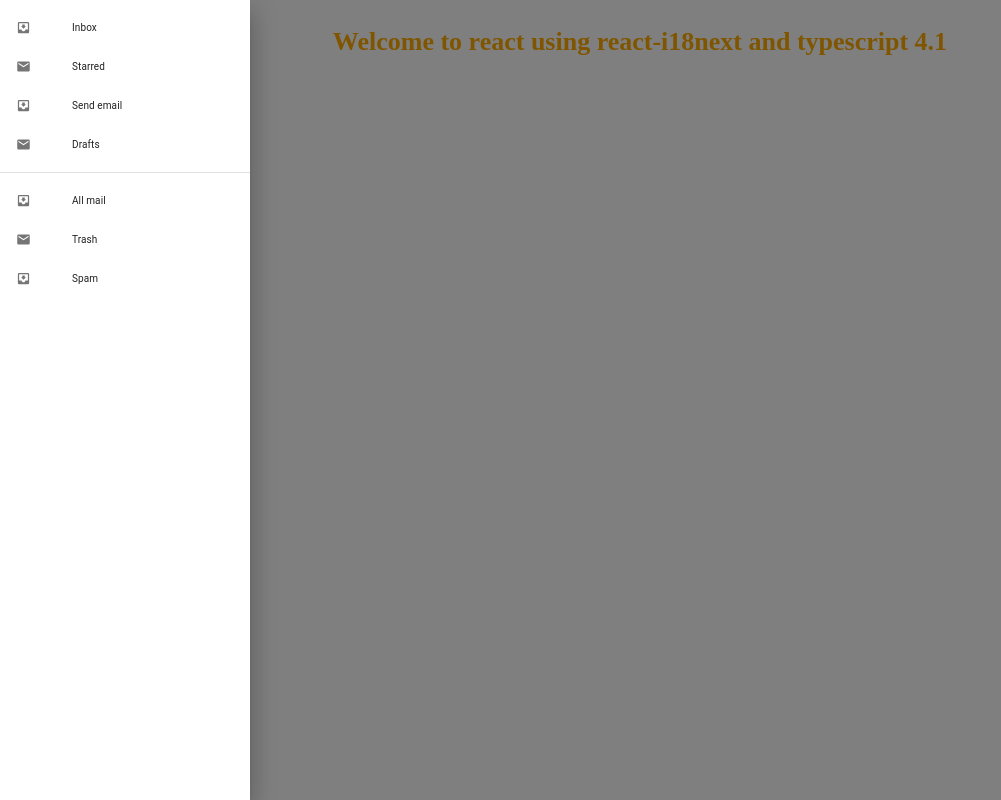
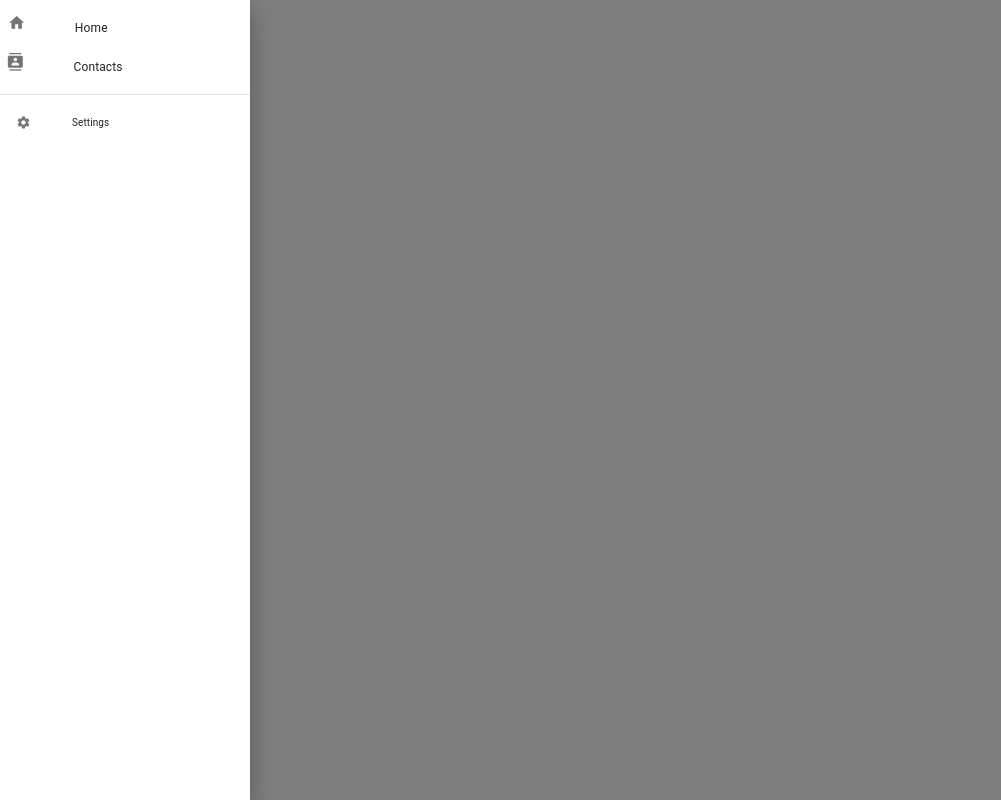
Before and after one commit to oldstud/bookmarks_app, a React (Create React App) app: page / in a window 1280 px wide. Both pictures are taken after a click on the button "MENU". Shown: the whole page, without its empty margins (0-1001 px from the left). Built offline with nearby package versions, Linux system fonts and the light colour scheme.

Commit message:
update nav

```diff
--- a/src/App.tsx
+++ b/src/App.tsx
@@ -6,33 +6,28 @@ import i18next from 'i18next';
 
 import Container from './components/Container'
 import { Navigation } from './components/Navigation';
+import { Page } from './pages/template/Page';
+import { Home } from './pages/Home/Home';
+
 
 
 
 function App() {
-  const { t } = useTranslation();
-
-  const changeLanguage = (lng: string) => {
-    i18next.changeLanguage(lng);
-  }
-
-
-
 
   return (
     <div className="App">
-       <Navigation navButtonTitle = 'Menu'/>
+       <Navigation
+        navButtonTitle = 'Menu'
+        navigationArray = {['Home', 'Contacts']}
+        bottomNavigationArray={['Settings']}/>
 
-      <Container title={ t('title_1') }>
-        <>
-          <button onClick={() => changeLanguage('ru')}>ru leng</button>
-          <button onClick={() => changeLanguage('en')}>en leng</button>
-          <button onClick={() => changeLanguage('ua')}>ua leng</button>
-        </>
-      </Container>
-
-     <p>{ t('title_1') }</p>
-
+     <Routes>
+        <Route path="/" element={<Home />}/>
+          <Route index element={<Page />} />
+          <Route path="/Home" element={<Home />} />
+          <Route path="*" element={<Page />} />
+        {/* </Route> */}
+      </Routes>
 
     </div>
   );
--- a/src/components/Navigation/index.tsx
+++ b/src/components/Navigation/index.tsx
@@ -8,14 +8,20 @@ import Divider from '@mui/material/Divider';
 import ListItem from '@mui/material/ListItem';
 import ListItemIcon from '@mui/material/ListItemIcon';
 import ListItemText from '@mui/material/ListItemText';
-import InboxIcon from '@mui/icons-material/MoveToInbox';
-import MailIcon from '@mui/icons-material/Mail';
+import SettingsIcon from '@mui/icons-material/Settings';
+import HomeIcon from '@mui/icons-material/Home';
+import ContactsIcon from '@mui/icons-material/Contacts';
 import { INavigation } from "../../interface/api/navigation.interface";
+import { Link } from "react-router-dom";
 
 type Anchor = 'top' | 'left' | 'bottom' | 'right';
 
 export const Navigation:React.FC<INavigation> = (props) => {
-  const {navButtonTitle} = props;
+  const {
+    navButtonTitle,
+    navigationArray,
+    bottomNavigationArray
+   } = props;
 
     const [state, setState] = React.useState({
         top: false,
@@ -47,21 +53,26 @@ export const Navigation:React.FC<INavigation> = (props) => {
           onKeyDown={toggleDrawer(anchor, false)}
         >
           <List>
-            {['Inbox', 'Starred', 'Send email', 'Drafts'].map((text, index) => (
+            {navigationArray.map((text, index) => (
+
               <ListItem button key={text}>
+               <Link to={`/${text.toLowerCase()}`} style={{display:'flex',color:'inherit',transform:'scale(1.2)'}}>
                 <ListItemIcon>
-                  {index % 2 === 0 ? <InboxIcon /> : <MailIcon />}
+                  {index == 1 ? <ContactsIcon/> : <HomeIcon />}
                 </ListItemIcon>
+
                 <ListItemText primary={text} />
+                </Link>
               </ListItem>
+
             ))}
           </List>
           <Divider />
           <List>
-            {['All mail', 'Trash', 'Spam'].map((text, index) => (
+            {bottomNavigationArray.map((text, index) => (
               <ListItem button key={text}>
                 <ListItemIcon>
-                  {index % 2 === 0 ? <InboxIcon /> : <MailIcon />}
+                  <SettingsIcon />
                 </ListItemIcon>
                 <ListItemText primary={text} />
               </ListItem>
@@ -74,7 +85,7 @@ export const Navigation:React.FC<INavigation> = (props) => {
     return (
         <div>
         <React.Fragment>
-          <Button onClick={toggleDrawer('left', true)}>{navButtonTitle}</Button>
+          <Button size='large' onClick={toggleDrawer('left', true)}>{navButtonTitle}</Button>
           <SwipeableDrawer
             anchor={'left'}
             open={state['left']}
--- a/src/interface/api/navigation.interface.ts
+++ b/src/interface/api/navigation.interface.ts
@@ -1,3 +1,5 @@
 export interface INavigation {
-    navButtonTitle:string
+    navButtonTitle:string,
+    navigationArray:Array<string>,
+    bottomNavigationArray:Array<string>
 }
--- /dev/null
+++ b/src/pages/Home/Home.tsx
@@ -0,0 +1,28 @@
+import React from "react";
+import Container from "../../components/Container";
+import '../../i18n/config';
+import { useTranslation } from 'react-i18next';
+import i18next from 'i18next';
+
+
+export const Home:React.FC = () => {
+
+    const { t } = useTranslation();
+
+    const changeLanguage = (lng: string) => {
+      i18next.changeLanguage(lng);
+    }
+    return (
+        <div>
+        <Container title={ t('title_1') }>
+        <>
+          <button onClick={() => changeLanguage('ru')}>ru leng</button>
+          <button onClick={() => changeLanguage('en')}>en leng</button>
+          <button onClick={() => changeLanguage('ua')}>ua leng</button>
+        </>
+      </Container>
+
+     <p>{ t('title_1') }</p>
+     </div>
+    )
+}
```
